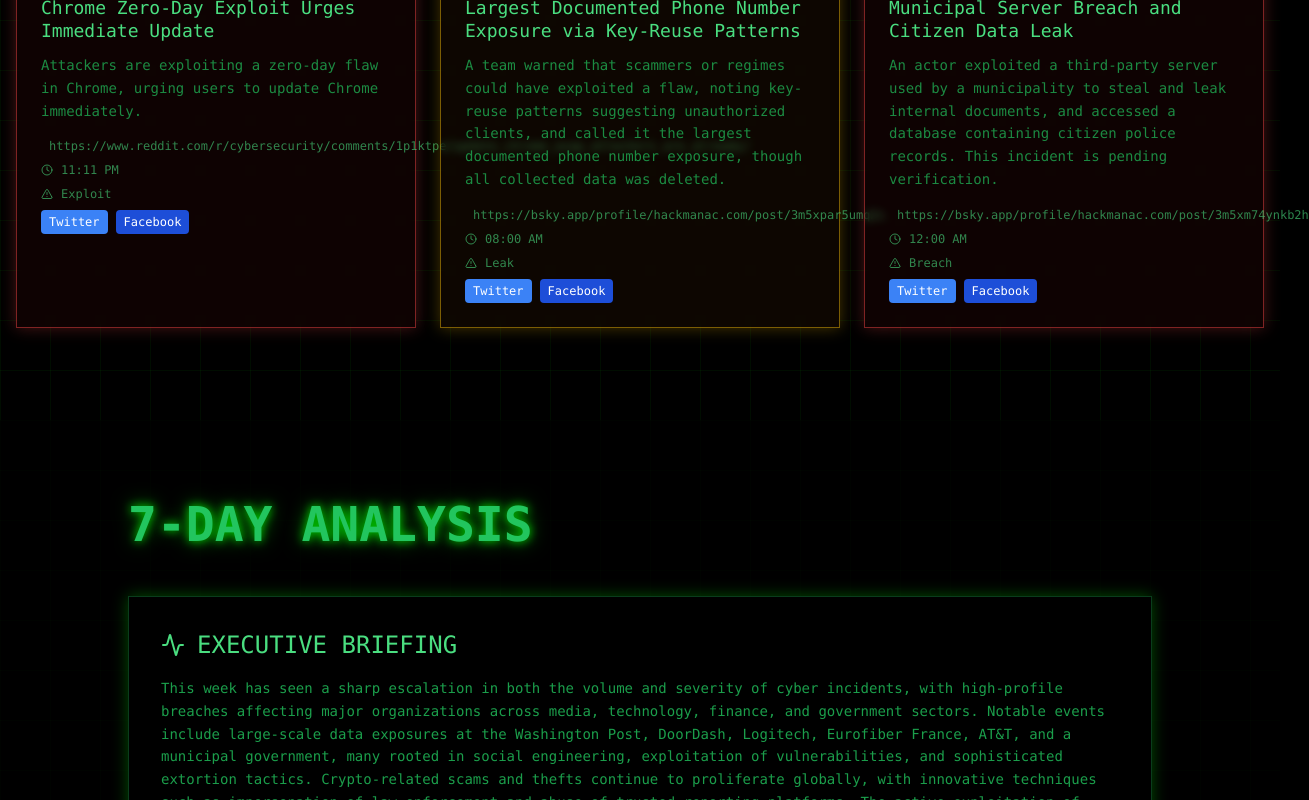
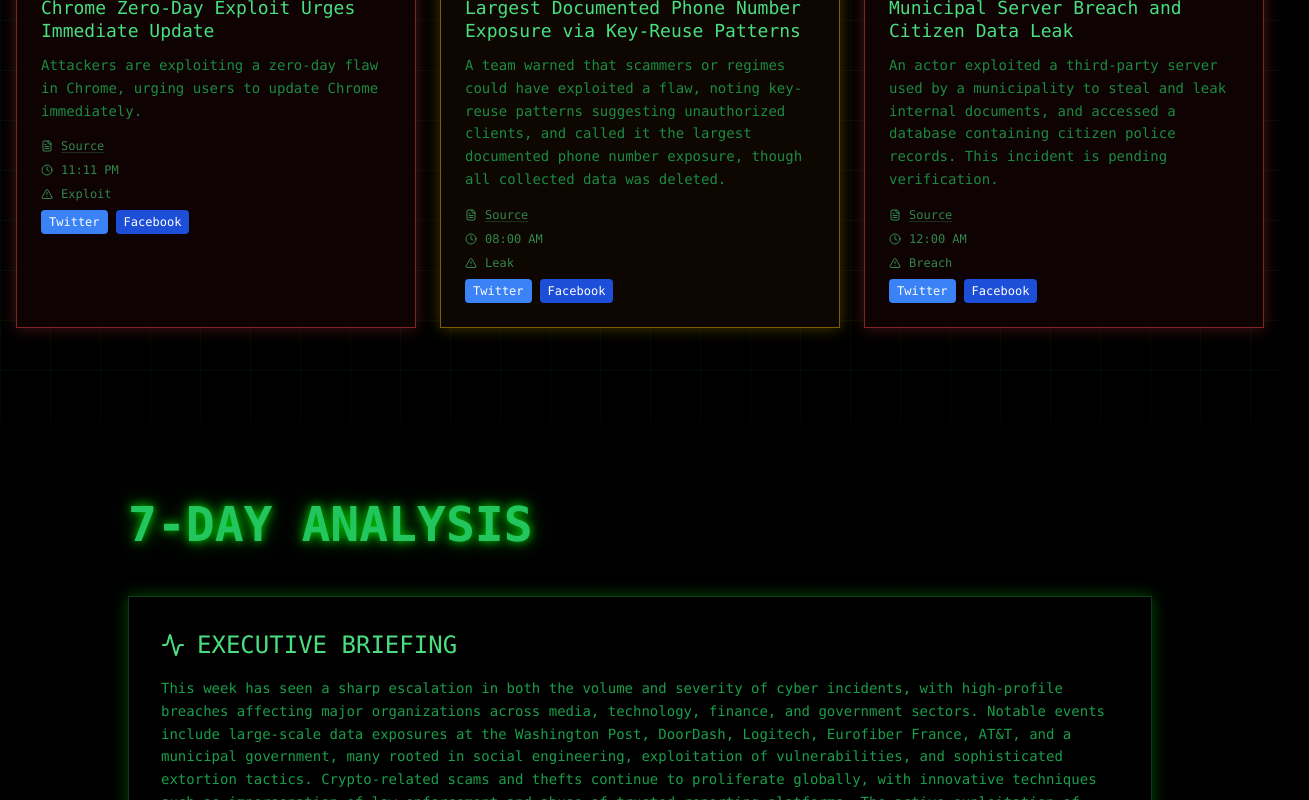
Before and after one commit to MakVM/website-demo3, a React (Vite) app: page / in a window 1280 px wide. Shown: the part 1180-1980 px from the top of the page, 1309 px wide, since content can reach past the window. Built offline with nearby package versions, Linux system fonts and the light colour scheme.

Commit message:
Update TodaySection.tsx

```diff
--- a/src/react-app/components/TodaySection.tsx
+++ b/src/react-app/components/TodaySection.tsx
@@ -89,10 +89,28 @@ export default function TodaySection({ events, threatScore }: TodaySectionProps)
       </p>
 
       <div className="space-y-2 text-xs font-mono">
-        <div className="flex items-center gap-2 text-green-400/60">
-          <FileText className="w-3 h-3" />
-          <span>{event.source}</span>
-        </div>
+        <div className="flex items-center gap-2 group">
+  <FileText className="w-3 h-3 text-green-400/60" />
+  <a
+    href={event.source}
+    target="_blank"
+    rel="noopener noreferrer"
+    className="
+      text-green-400/60
+      underline
+      decoration-green-400/20
+      underline-offset-2
+      transition-all
+      duration-200
+      group-hover:text-green-300
+      group-hover:decoration-green-300
+      group-hover:drop-shadow-[0_0_4px_rgba(0,255,140,0.6)]
+    "
+  >
+    Source
+  </a>
+</div>
+
         <div className="flex items-center gap-2 text-green-400/60">
           <Clock className="w-3 h-3" />
           <span>{formatTime(event.time)}</span>
```
